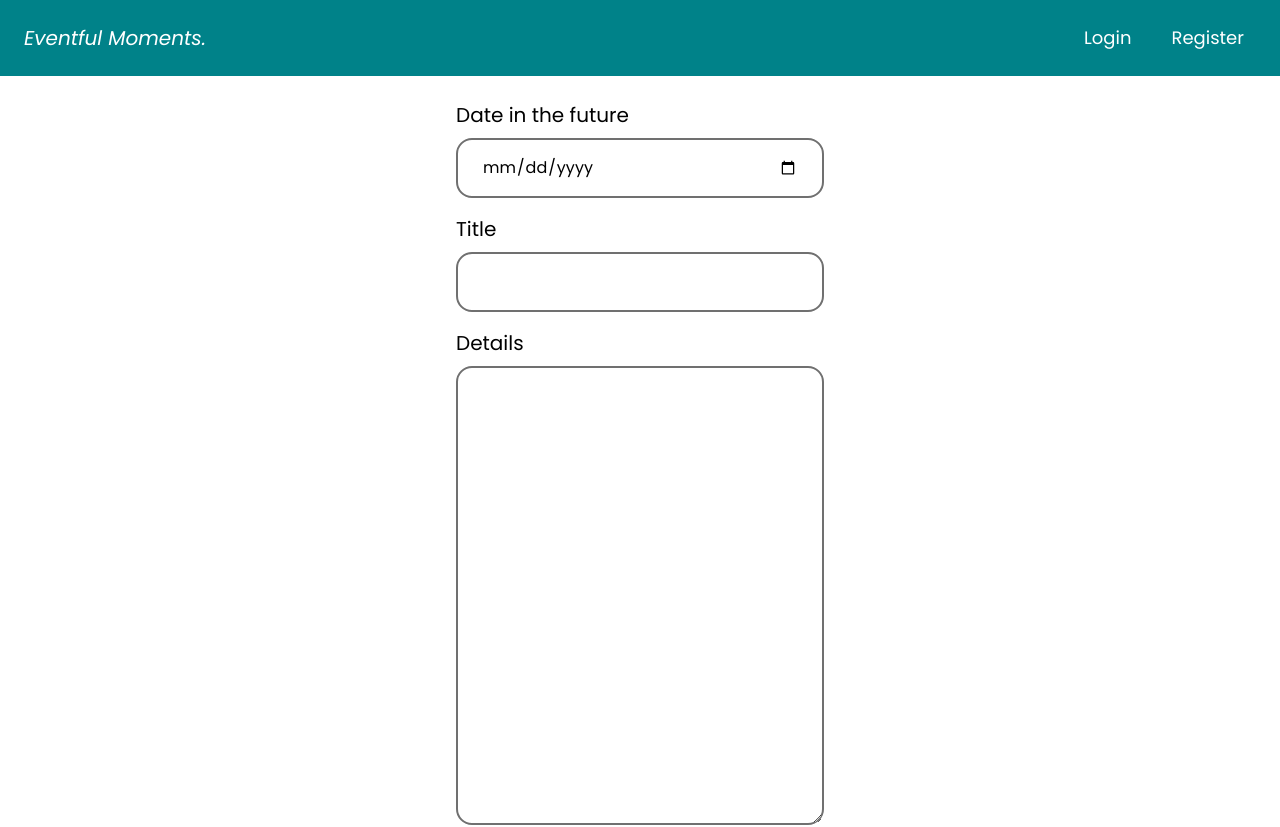
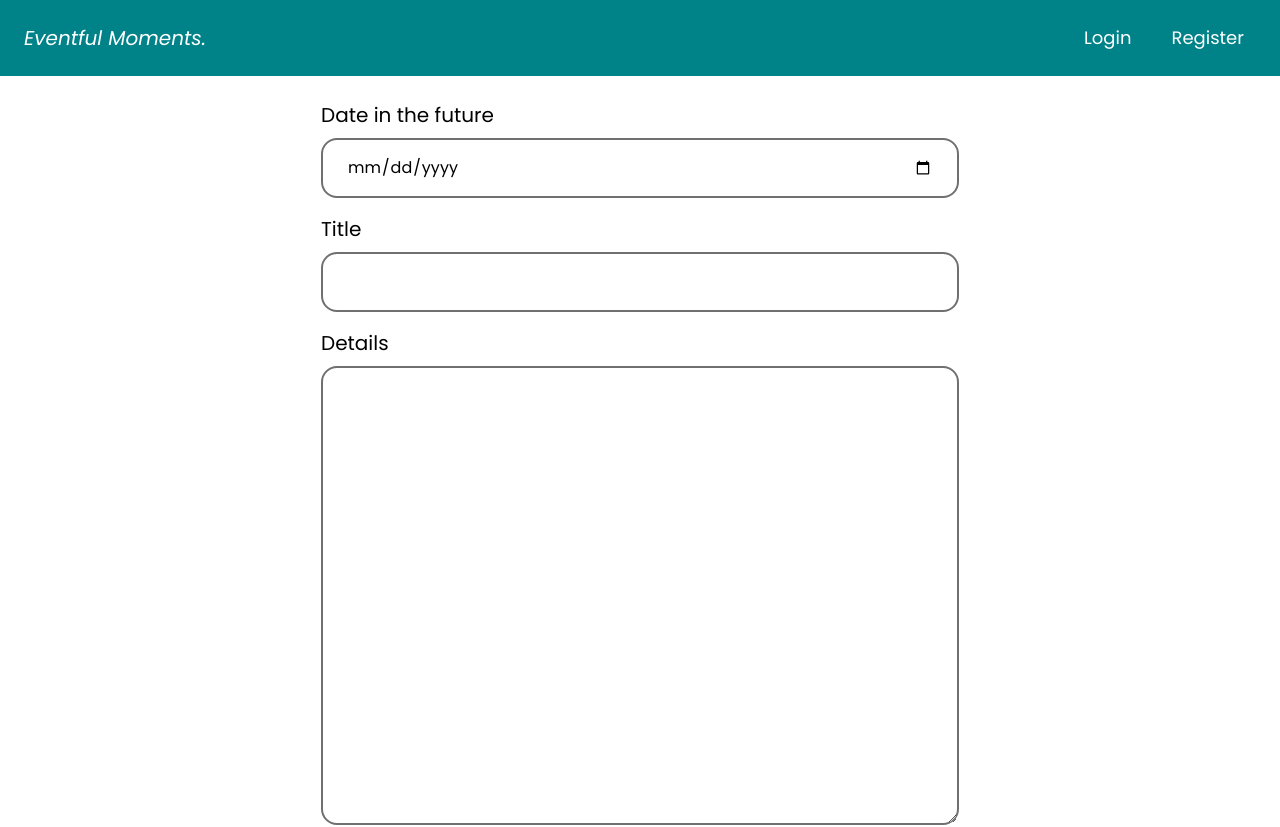
Before and after one commit to Sallah10/eventful-app, a Vue app: page /addItem in a window 1280 px wide. Shown: the top 827 px of the page. Built offline with nearby package versions, Linux system fonts and the light colour scheme.

Commit message:
length bug fixed for addItem and EditItem

```diff
--- a/src/components/addItem.vue
+++ b/src/components/addItem.vue
@@ -1,6 +1,6 @@
 <template>
-   <section class="section md:items-center">
-        <form action="" class="form">
+   <section class="section  h-[100%]">
+        <form action="" class="form lg:w-[638px] lg:self-center ">
             <div class="gap-2 flex flex-col">
                 <h3 class="textH3">Date in the future</h3>
                 <input
--- a/src/components/editItem.vue
+++ b/src/components/editItem.vue
@@ -1,6 +1,6 @@
 <template>
-    <section class="section md:items-center">
-         <form action="" class="form">
+    <section class="section h-[100%]">
+         <form action="" class="form lg:w-[638px] lg:self-center">
              <div class="gap-2 flex flex-col">
                  <h3 class="textH3">Date in the future</h3>
                  <input
--- a/src/components/nav.vue
+++ b/src/components/nav.vue
@@ -12,7 +12,7 @@ const isActiveLink = (routePath) => {
 </script>
 
 <template>
-    <nav class="bg-[#008289] flex justify-between text-[#ffffff] px-4 py-4 md:px-6 md:py-6">
+    <nav class="bg-[#008289] flex justify-between items-center text-[#ffffff] px-4 py-4 md:px-6 md:py-6">
         <RouterLink to="/buckets" class="italic text-xl">Eventful Moments.</RouterLink>
         <ul class="flex gap-2 md:gap-4 items-center text-lg">
           <template v-if="props.isAuthenticated">
```
